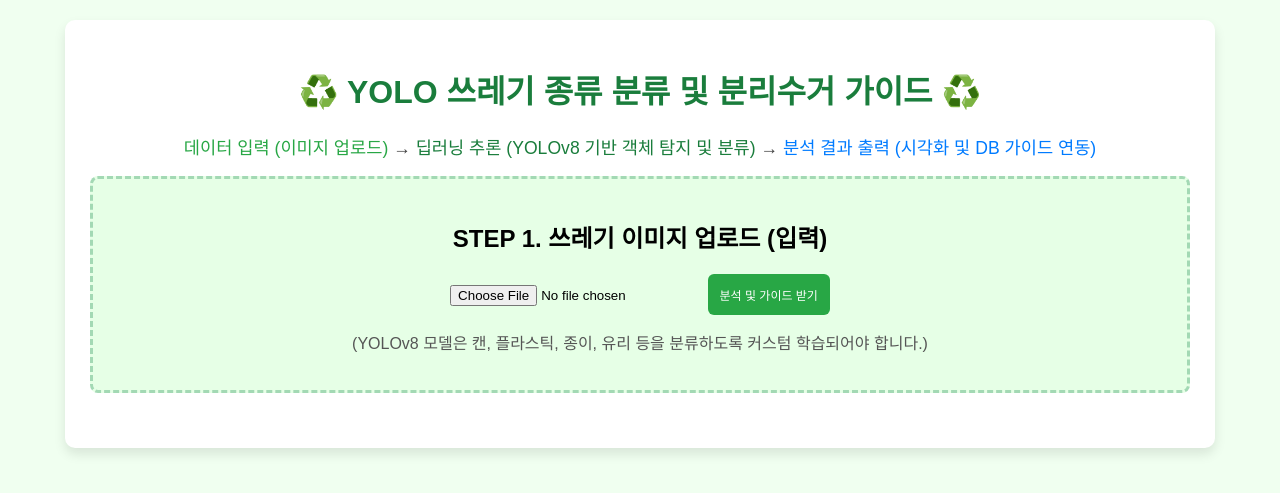
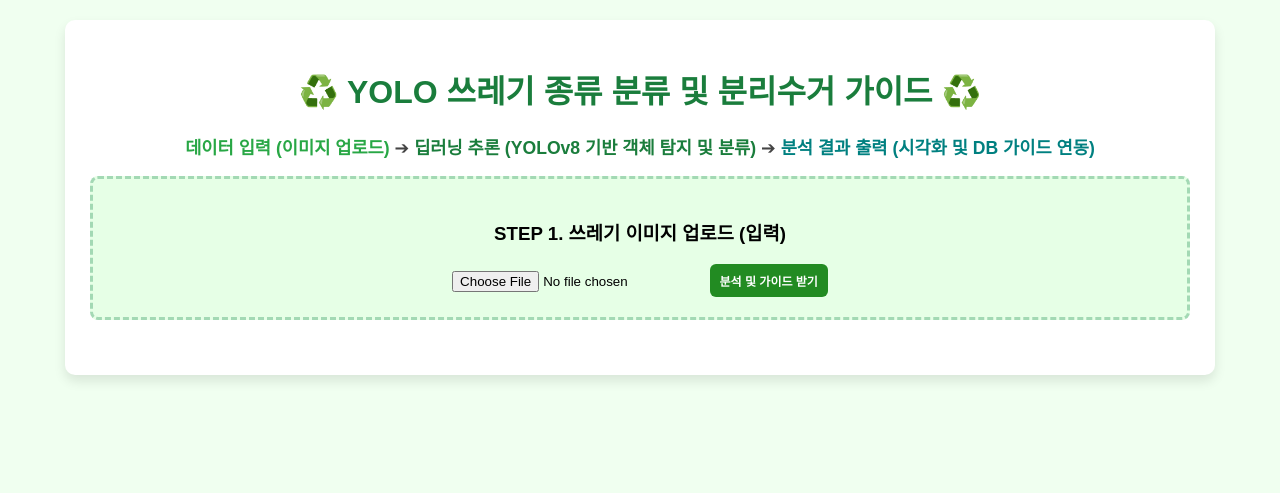
Before and after one commit to sodaeng0051/YOLO-Garbage-Classifier, a Flask app: page / in a window 1280 px wide. Shown: the top 493 px of the page. Run offline with Flask 3, Linux system fonts and the light colour scheme.

Commit message:
수정 1

```diff
--- a/app.py
+++ b/app.py
@@ -19,7 +19,7 @@
 
 # 2. 모델 로드 및 DB 연결 테스트
 try:
-    # YOLOv8 모델 로드 (추가 학습 모델 가산점 3점)
+    # YOLOv8 모델 로드
     yolo_model = YOLO(YOLO_MODEL_PATH)
     print("--- YOLOv8 모델 로드 완료 ---")
 
@@ -40,8 +40,6 @@
 def allowed_file(filename):
     return '.' in filename and \
            filename.rsplit('.', 1)[1].lower() in ALLOWED_EXTENSIONS
-
-# app.py 파일 수정
 
 def get_guide_info(class_name):
     """DB에서 쓰레기 종류별 분리수거 가이드 정보를 가져옵니다."""
@@ -94,7 +92,7 @@
             # ----------------------------------------------
 
             # 2. 결과 시각화
-            color = (255, 0, 0) # BGR: Blue
+            color = (255, 0, 0)
             cv2.rectangle(img, (x1, y1), (x2, y2), color, 2)
 
             text = f"{class_name}"
--- a/templates/index.html
+++ b/templates/index.html
@@ -22,18 +63,21 @@
     <div class="container">
         <h1>♻️ YOLO 쓰레기 종류 분류 및 분리수거 가이드 ♻️</h1>
         <p style="text-align: center; font-size: 1.1em; color: #444;">
-            <span style="color: #28a745;">데이터 입력 (이미지 업로드)</span> &rarr;
-            <span style="color: #1a7d3c;">딥러닝 추론 (YOLOv8 기반 객체 탐지 및 분류)</span> &rarr;
-            <span style="color: #007bff;">분석 결과 출력 (시각화 및 DB 가이드 연동)</span>
+            <span style="color: #28a745;"><b>데이터 입력 (이미지 업로드) </b></span>
+            <span style="color:000000"> ➔ </span>
+            <span style="color: #1a7d3c;"><b>딥러닝 추론 (YOLOv8 기반 객체 탐지 및 분류) </b></span>
+            <span style="color:000000"> ➔ </span>
+            <span style="color: #008080;"><b>분석 결과 출력 (시각화 및 DB 가이드 연동)</b></span>
         </p>
         <div class="upload-section">
-            <h2>STEP 1. 쓰레기 이미지 업로드 (입력)</h2>
+            <h3>STEP 1. 쓰레기 이미지 업로드 (입력)</h3>
             <form method="POST" enctype="multipart/form-data">
                 <input type="file" name="file" accept="image/*" required>
-                <button type="submit" style="padding: 12px 12px; background-color: #28a745; color: white;
-                border: none; border-radius: 6px; cursor: pointer; font-size: 12px;">분석 및 가이드 받기</button>
+                <button type="submit" style="padding: 8px 10px; background-color: #228B22; color: white;
+                border: none; border-radius: 6px; cursor: pointer; font-size: 12px;">
+                <b>분석 및 가이드 받기</b>
+                </button>
             </form>
-            <p style="margin-top: 15px; color: #555;">(YOLOv8 모델은 캔, 플라스틱, 종이, 유리 등을 분류하도록 커스텀 학습되어야 합니다.)</p>
         </div>
 
         {% if result_img %}
```
Also changed, not shown: other parts of templates/index.html (+52 -11 lines), static/images/results/Monitoring_photo_2_test_25-Mar_11-47-15_01_analyzed.jpg (added), static/images/results/Monitoring_photo_2_test_25-Mar_11-54-53_01_analyzed.jpg (added), static/images/results/Monitoring_photo_2_test_25-Mar_11-55-28_01_analyzed.jpg (added), static/images/results/Monitoring_photo_test_25-Mar_11-21-07_01_analyzed.jpg (added), static/images/results/POSAD_1_12-Sep_12-57-13_01_analyzed.jpg (added), static/images/results/POSAD_1_12-Sep_16-51-47_01_analyzed.jpg (added), static/uploads/Monitoring_photo_2_test_25-Mar_11-47-15_01.jpg (added), static/uploads/Monitoring_photo_2_test_25-Mar_11-54-53_01.jpg (added), static/uploads/Monitoring_photo_2_test_25-Mar_11-55-28_01.jpg (added), static/uploads/Monitoring_photo_test_25-Mar_11-21-07_01.jpg (added), static/uploads/POSAD_1_12-Sep_12-57-13_01.jpg (added), static/uploads/POSAD_1_12-Sep_16-51-47_01.jpg (added).
